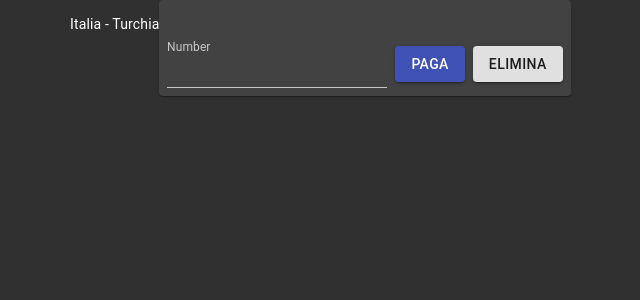
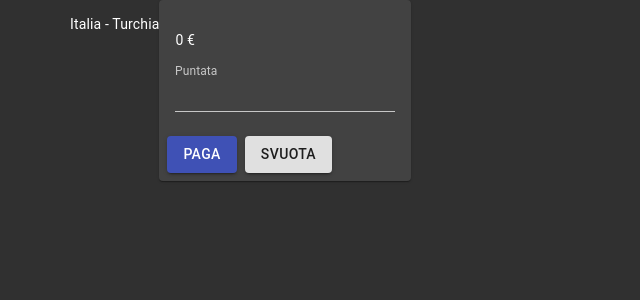
Before and after one commit to alessandro-lo-presti/bet-manager, a React (Create React App) app: page /1 in a window 1280 px wide. Shown: the top 300 px of the page, without its empty margins (114-754 px from the left). Built offline with nearby package versions, Linux system fonts and the light colour scheme.

Commit message:
fix varie

```diff
--- a/src/components/bet-list/BetList.js
+++ b/src/components/bet-list/BetList.js
@@ -8,7 +8,10 @@ import {
   betListSelector,
   betListSuccessAction,
 } from "../../redux/slices/betSlice";
-import { toogleBetAction } from "../../redux/slices/bettingSlipSlice";
+import {
+  activeBetSelector,
+  toogleBetAction,
+} from "../../redux/slices/bettingSlipSlice";
 import { ApiServices } from "../../services/ApiServices";
 
 const useStyles = makeStyles((theme) => ({
@@ -39,7 +42,10 @@ const useStyles = makeStyles((theme) => ({
   },
 }));
 
-const mapStateToProps = (state) => ({ betList: betListSelector(state) });
+const mapStateToProps = (state) => ({
+  betList: betListSelector(state),
+  activeBet: activeBetSelector(state),
+});
 
 const mapDispatchToProps = (dispatch) => ({
   betListSuccess: (betList) => dispatch(betListSuccessAction(betList)),
@@ -50,8 +56,14 @@ const mapDispatchToProps = (dispatch) => ({
 
 function BetList(props) {
   const classes = useStyles();
-  const { betList, betListSuccess, betListError, betListClean, toggleBet } =
-    props;
+  const {
+    betList,
+    betListSuccess,
+    betListError,
+    activeBet,
+    betListClean,
+    toggleBet,
+  } = props;
 
   useEffect(() => {
     ApiServices.betListApi().then(betListSuccess).catch(betListError);
@@ -61,6 +73,18 @@ function BetList(props) {
   const setPlay = (bet, mult_index) => {
     toggleBet(bet, mult_index);
   };
+
+  const isActive = (bet_id, mult_index) => {
+    const bet = activeBet.find((element) => element.idEvento === bet_id);
+    if (bet && bet.posta === bet.quote[mult_index]) {
+      console.log(true);
+      return true;
+    } else {
+      console.log(false);
+      return false;
+    }
+  };
+
   return (
     <List component="nav" className={classes.list} aria-label="mailbox folders">
       {betList.map((bet) => (
--- a/src/components/betting-slip/BettingSlip.js
+++ b/src/components/betting-slip/BettingSlip.js
@@ -8,44 +8,79 @@ import {
 } from "@material-ui/core";
 import {
   activeBetSelector,
-  billSelector,
+  potSelector,
+  clearAllAction,
+  setPotAction,
+  toogleBetAction,
   setBillAction,
-  toogleBetAction,
 } from "../../redux/slices/bettingSlipSlice";
+import { useEffect } from "react";
 
 const mapStateToProps = (state) => ({
   activeBet: activeBetSelector(state),
-  bill: billSelector,
+  pot: potSelector(state),
 });
 
 const mapDispatchToProps = (dispatch) => ({
   toogleBet: (bet) => dispatch(toogleBetAction(bet)),
+  setPot: (pot) => dispatch(setPotAction(pot)),
   setBill: (bill) => dispatch(setBillAction(bill)),
+  clearAll: () => dispatch(clearAllAction()),
 });
 
 function BettingSlip(props) {
-  const { activeBet, bill, toogleBet, setBill } = props;
+  const { activeBet, pot, toogleBet, setPot, setBill, clearAll } = props;
+
+  const potCalculation = () => {
+    const newBill = parseInt(document.getElementById("puntata").value);
+    setBill(newBill);
+
+    let newPot = newBill;
+    activeBet.forEach((element) => {
+      newPot *= element.quota;
+    });
+    newPot =
+      newPot === newBill || isNaN(newPot) ? 0 : Math.round(newPot * 100) / 100;
+    setPot(newPot);
+  };
+
+  useEffect(() => {
+    potCalculation();
+  }, [activeBet]);
+
+  const clearSlip = () => {
+    setPot(0);
+    clearAll();
+  };
 
   return (
     <Card>
       <CardContent>
         {activeBet.map((bet) => (
-          <div key={bet.idEvento}>{bet.descrizione}</div>
+          <div key={bet.idEvento}>
+            <h4>
+              {bet.descrizione}: {bet.quota}x
+            </h4>
+          </div>
         ))}
-      </CardContent>
-      <CardActions>
+        <p>{pot} €</p>
         <TextField
-          id="standard-number"
-          label="Number"
+          id="puntata"
+          label="Puntata"
           type="number"
+          onChange={() => potCalculation()}
           InputLabelProps={{
             shrink: true,
           }}
         />
+      </CardContent>
+      <CardActions>
         <Button variant="contained" color="primary">
           Paga
         </Button>
-        <Button variant="contained">Elimina</Button>
+        <Button variant="contained" onClick={() => clearSlip()}>
+          Svuota
+        </Button>
       </CardActions>
     </Card>
   );
--- a/src/redux/slices/bettingSlipSlice.js
+++ b/src/redux/slices/bettingSlipSlice.js
@@ -1,15 +1,18 @@
 // initial state
 const initialState = {
   activeBet: [],
+  pot: 0,
   bill: 0,
 };
 
 // selectors
 export const activeBetSelector = (store) => store.bettingSlipSlice.activeBet;
+export const potSelector = (store) => store.bettingSlipSlice.pot;
 export const billSelector = (store) => store.bettingSlipSlice.bill;
 
 // actions
 const TOOGLE_BET = "TOGGLE_BET";
+const SET_POT = "SET_POT";
 const SET_BILL = "SET_BILL";
 const CLEAR_ALL = "CLEAR_ALL";
 
@@ -17,6 +20,11 @@ export const toogleBetAction = (bet, mult_index) => ({
   type: TOOGLE_BET,
   bet: bet,
   mult_index: mult_index,
+});
+
+export const setPotAction = (pot) => ({
+  type: SET_POT,
+  pot: pot,
 });
 
 export const setBillAction = (bill) => ({
@@ -64,6 +72,12 @@ export const BettingSlipReducer = (state = initialState, action) => {
         return { ...state, activeBet: [...state.activeBet, newElement] };
       }
     }
+    case SET_POT: {
+      return { ...state, pot: action.pot };
+    }
+    case SET_BILL: {
+      return { ...state, bill: action.bill };
+    }
     case CLEAR_ALL: {
       return initialState;
     }
```
